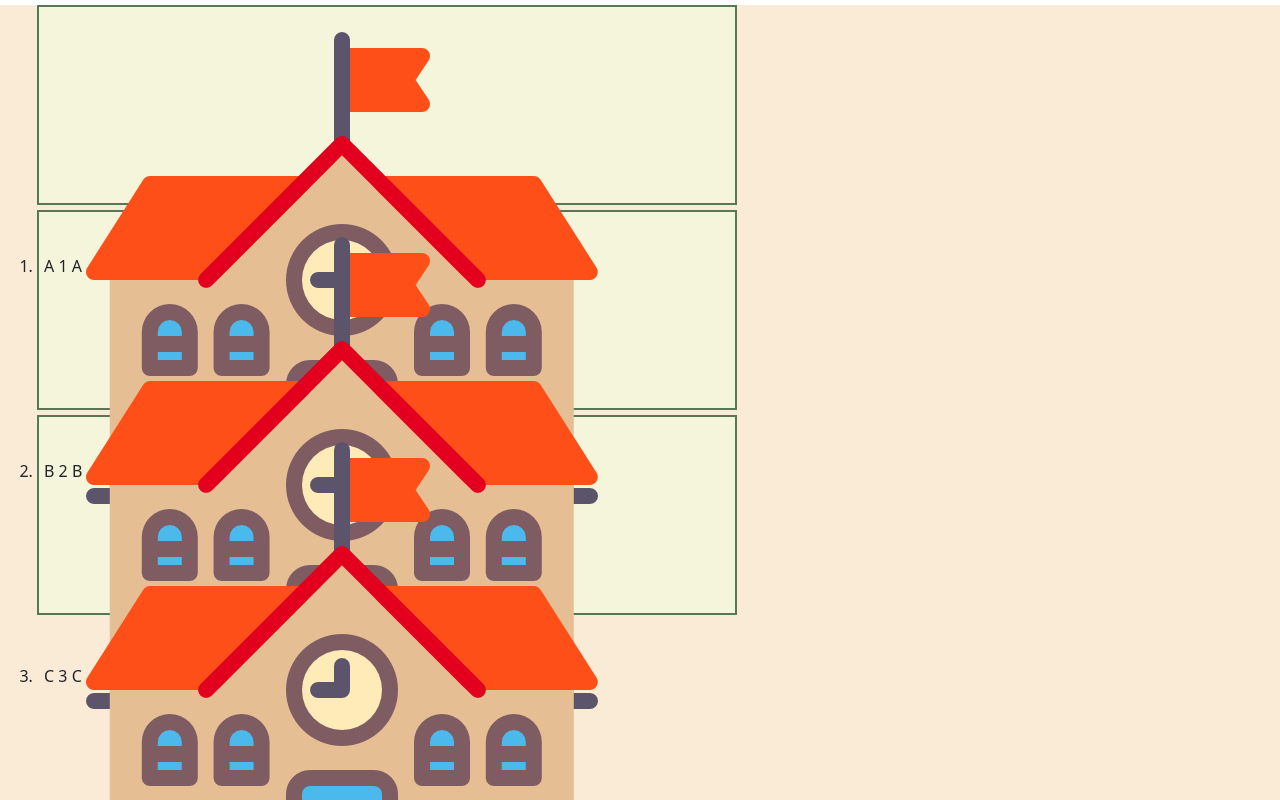
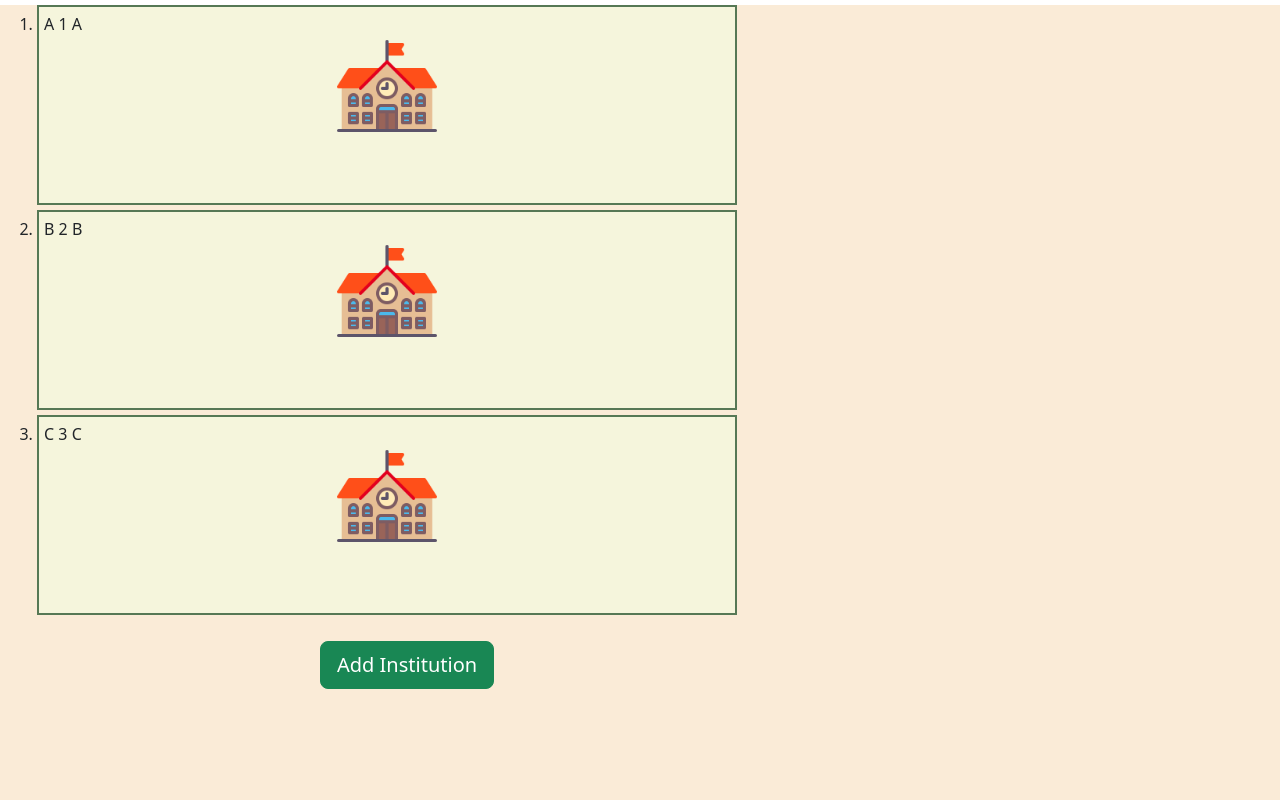
Before and after one commit to shahriar-raj/new_project, a React (Create React App) app: page /ins in a window 1280 px wide. Shown: the top 800 px of the page. Built offline with nearby package versions, Linux system fonts and the light colour scheme.

Commit message:
Done Institution_List

```diff
--- a/src/Institution_List/Institution_List.css
+++ b/src/Institution_List/Institution_List.css
@@ -13,3 +13,8 @@
     margin-top: 5px;
     background-color: beige;
 }
+
+.add {
+    margin-left: 20rem;
+    margin-top: 10px;
+}
--- a/src/Institution_List/Institution_List.js
+++ b/src/Institution_List/Institution_List.js
@@ -1,7 +1,8 @@
 import React from 'react';
 import './Institution_List.css';
+import Button from 'react-bootstrap/Button';
 
-const Institution_list = () => {
+const Institution_list = props => {
     let names = ['A', 'B', 'C'];
     let id = [1, 2, 3];
     let thana = ['A', 'B', 'C'];
@@ -19,9 +20,12 @@ const Institution_list = () => {
         <>
             <ol className='InsList'>
                 {Schools.map(School => {
-                    return <li>{School.name} {School.id} <a>{School.thana}</a> <img src="school.png" /></li>;
+                    return <li>{School.name} {School.id} <a>{School.thana}</a> <center><img src="school.png" width={"100px"} height={"100px"} /></center></li>;
                 })}
             </ol>
+            <Button variant="success" size="lg" className="add">
+                Add Institution
+            </Button>
         </>
     )
 }
```
